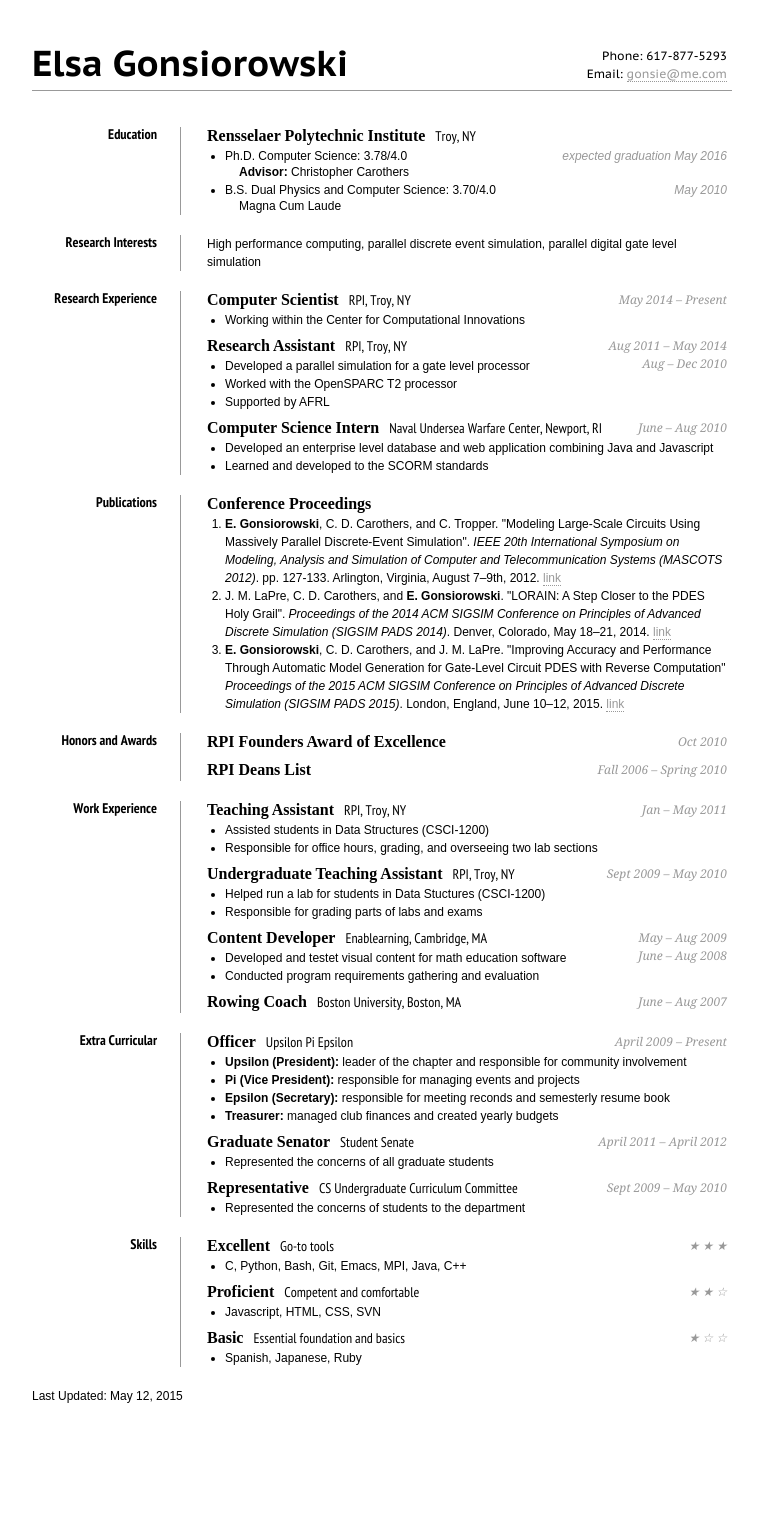
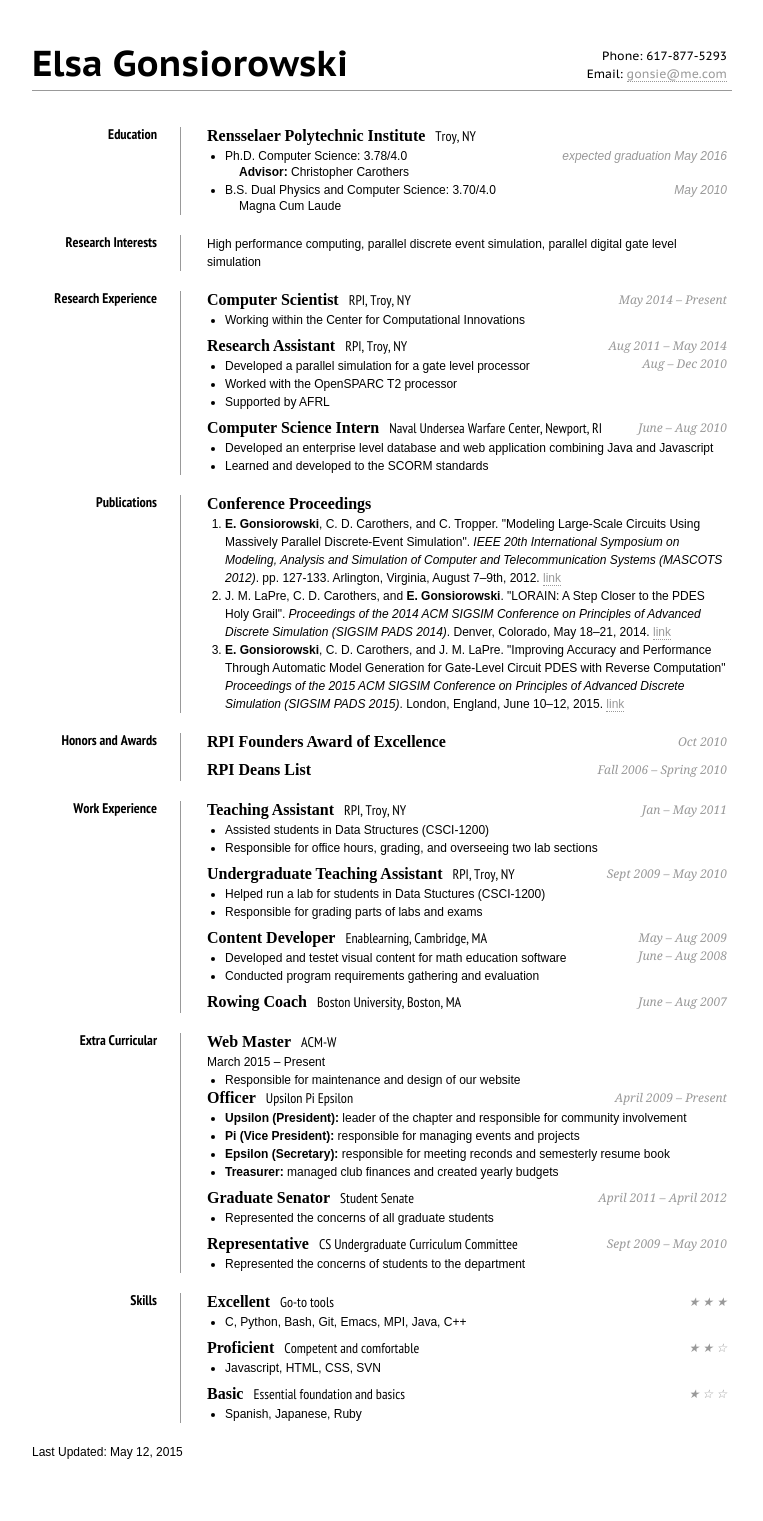
Before and after one commit to gonsie/gonsie.github.io, a Jekyll site: the page index.html, which Jekyll copies as it is, in a window 1280 px wide. Shown: the whole page, without its empty margins (258-1021 px from the left). Built offline with Jekyll 4.4.1, drawn with Linux system fonts in a browser that asks for light colours; some web fonts are replaced; Markdown is read by kramdown in place of the engine named in the settings; before the commit the page ends 1465 px from its top, so only the background shows below that.

Commit message:
added ACM-W to extra curricular

```diff
--- a/index.html
+++ b/index.html
@@ -203,6 +203,11 @@
 			<dd class="clear"></dd>
 			<dt>Extra Curricular</dt>
 			<dd>
+				<h2><strong>Web Master</strong>ACM-W</h2>
+				<span>March 2015 &ndash; Present</span>
+				<ul>
+					<li>Responsible for maintenance and design of our website</li>
+				</ul>
 				<h2><strong>Officer</strong>Upsilon Pi Epsilon
 					<span>April 2009 &ndash; Present</span>
 				</h2>
```
